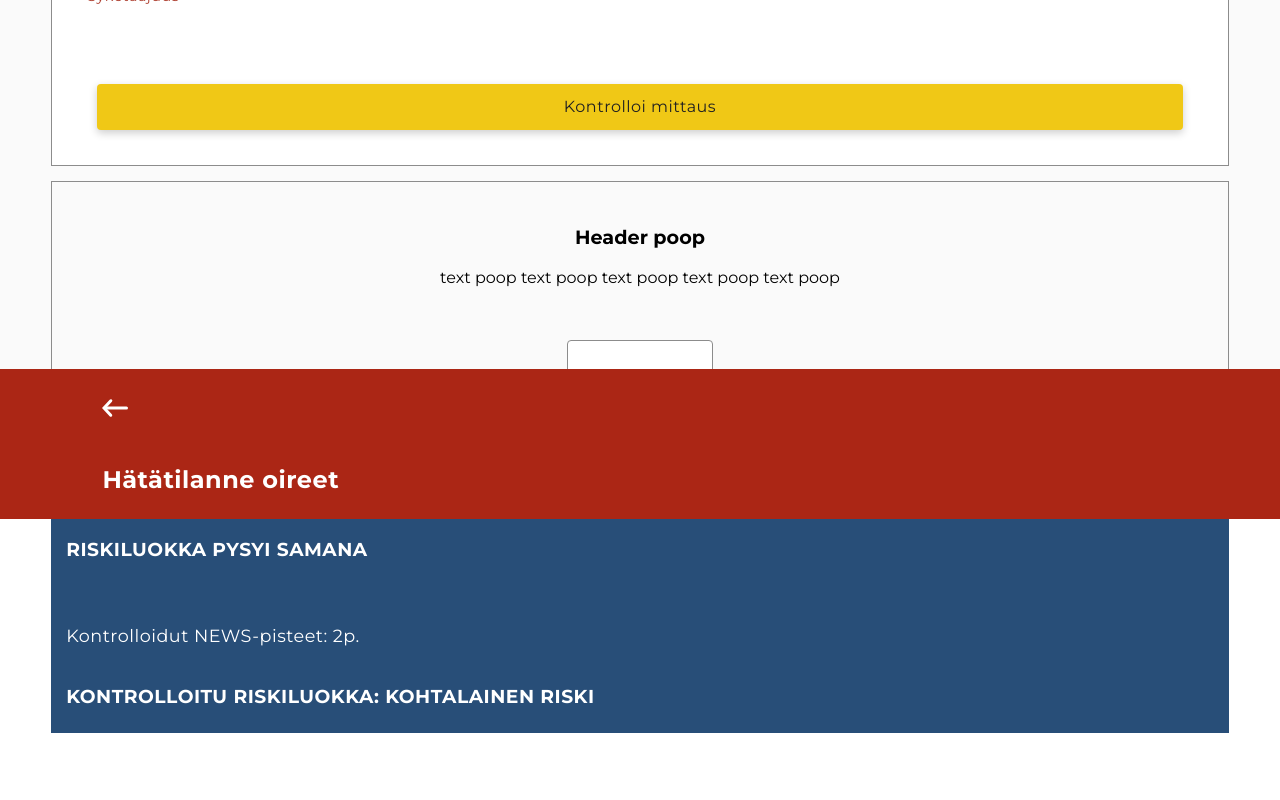
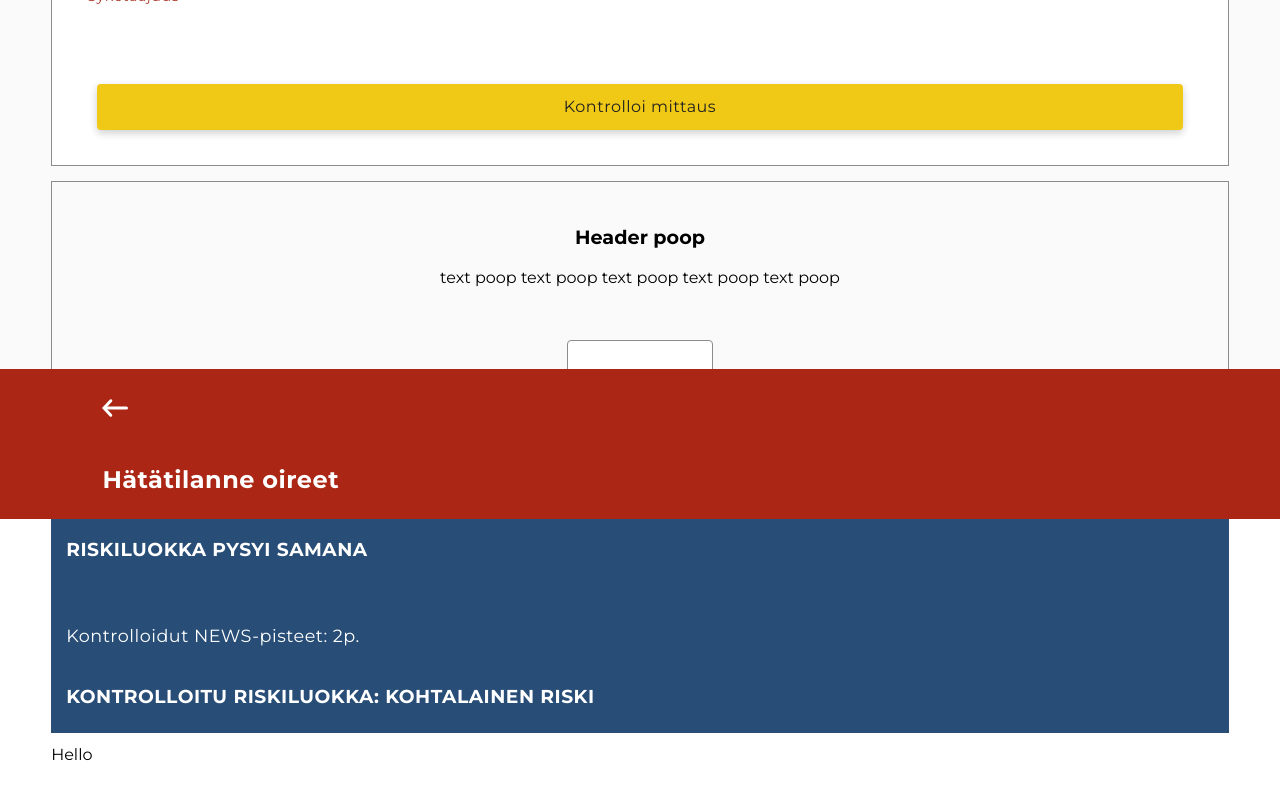
Before and after one commit to digitalents-helsinki/Sote-App, a React (Create React App) app: page /instructionPage in a window 1280 px wide. Shown: the part 431-1231 px from the top of the page. Built offline with nearby package versions, Linux system fonts and the light colour scheme.

Commit message:
new instruction card added

```diff
--- /dev/null
+++ b/src/InstructionComponents/InstructionCardSecond.js
@@ -0,0 +1,7 @@
+import React from "react";
+
+function InstructionCardSecond() {
+  return <div className="InstructionCard-second-container">Hello</div>;
+}
+
+export default InstructionCardSecond;
--- a/src/Pages/InstructionPage.js
+++ b/src/Pages/InstructionPage.js
@@ -3,6 +3,7 @@ import ScoreCard from "../InstructionComponents/ScoreCard";
 import InstructionCardFirst from "../InstructionComponents/InstructionCardFirst";
 import ControlledScoreCard from "../InstructionComponents/ControlledScoreCard";
 import InstructionNewsComponent from "../InstructionComponents/InstructionNewsComponent";
+import InstructionCardSecond from "../InstructionComponents/InstructionCardSecond";
 
 let testingdata = {
   "Onko hengitystie auki?": true,
@@ -68,6 +69,7 @@ function InstructionPage({ history, personData, setPersonData }) {
       />
       <InstructionNewsComponent />
       <ControlledScoreCard />
+      <InstructionCardSecond />
     </div>
   );
 }
```
